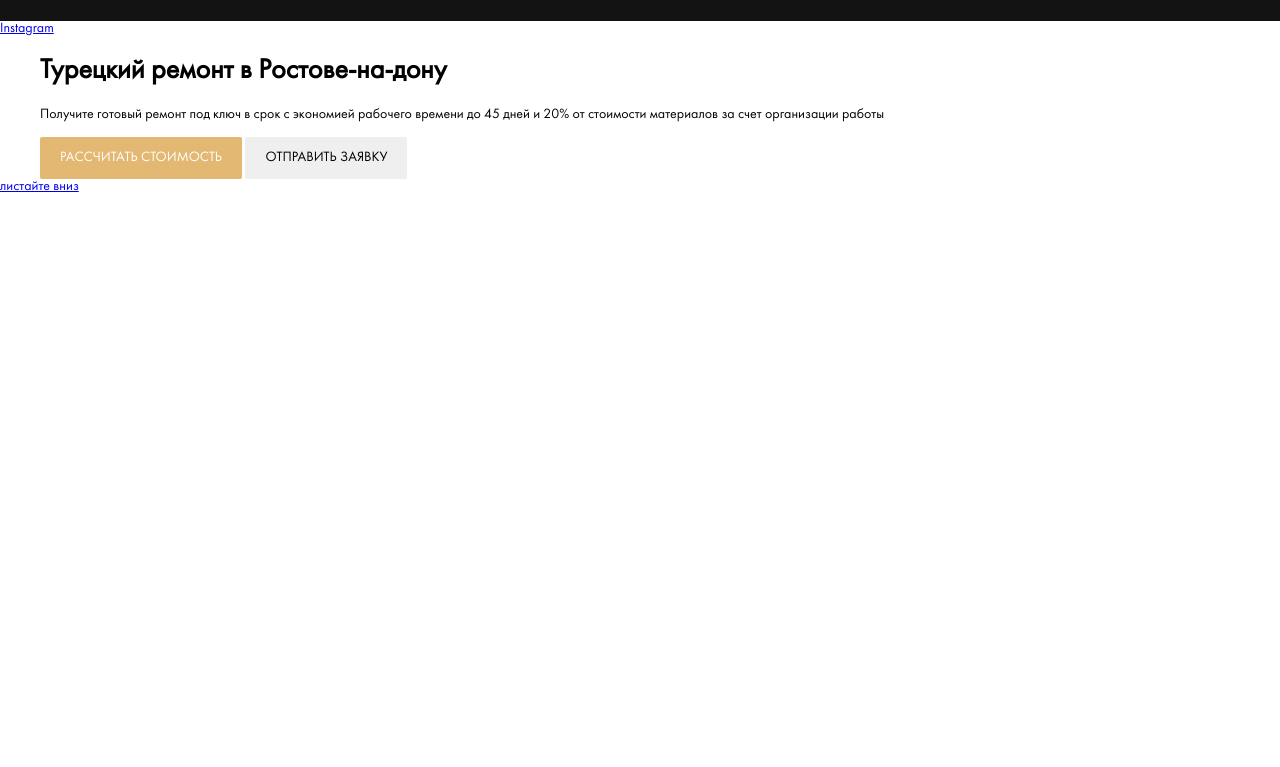
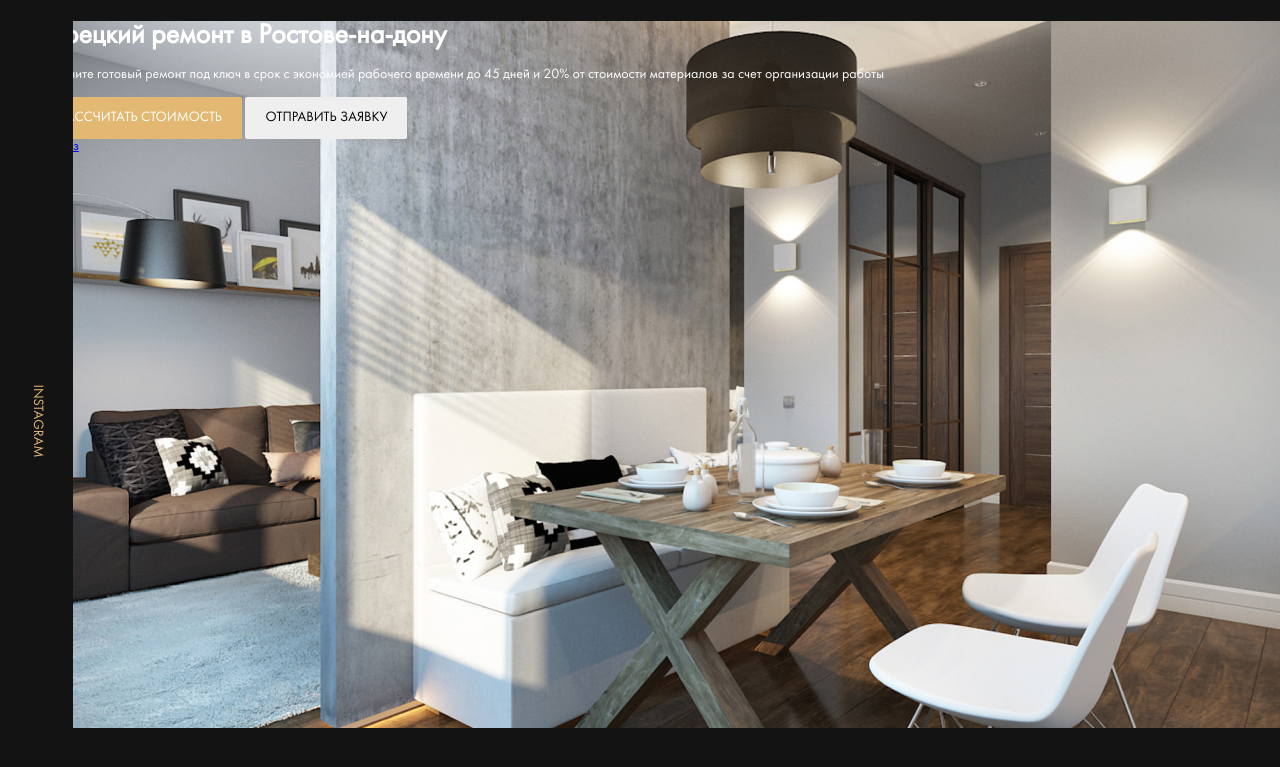
Before and after one commit to NeyzerBit/lesson_13, a website: page src/index.html in a window 1280 px wide. Shown: the part 69-836 px from the top of the page. Before the commit the page ends 800 px from the top, so only its background shows below. Drawn offline with Linux system fonts and the light colour scheme; files whose address does not match are found by name.

Commit message:
add: instagram button

```diff
--- a/src/sass/style.sass
+++ b/src/sass/style.sass
@@ -4,6 +4,7 @@
 @import 'interface'
 @import 'grid'
 @import 'templates/header'
+@import 'templates/hero'
 
 body
   font-family: 'Futura Book', san-serif
--- /dev/null
+++ b/src/sass/templates/_hero.sass
@@ -0,0 +1,25 @@
+.hero
+  position: relative
+  background: $dark url('../img/hero-bg.jpg') no-repeat
+  center: / cover
+  height: 100vh
+  color: $light
+  &__instagram
+    position: absolute
+    left: 0
+    top: 0
+    max-width: 80px
+    height: 100%
+.instagram
+  display: flex
+  justify-content: center
+  align-items: center
+  background-color: $dark
+  &__link
+    text-transform: uppercase
+    text-decoration: none
+    color: $primary
+    transform: rotate(90deg)
+
+.title
+  margin: 0
```
Also changed, not shown: css/style.css, src/css/style.css, src/img/hero-bg.jpg (added), src/index.html (line endings or trailing spaces), 1 other file.
